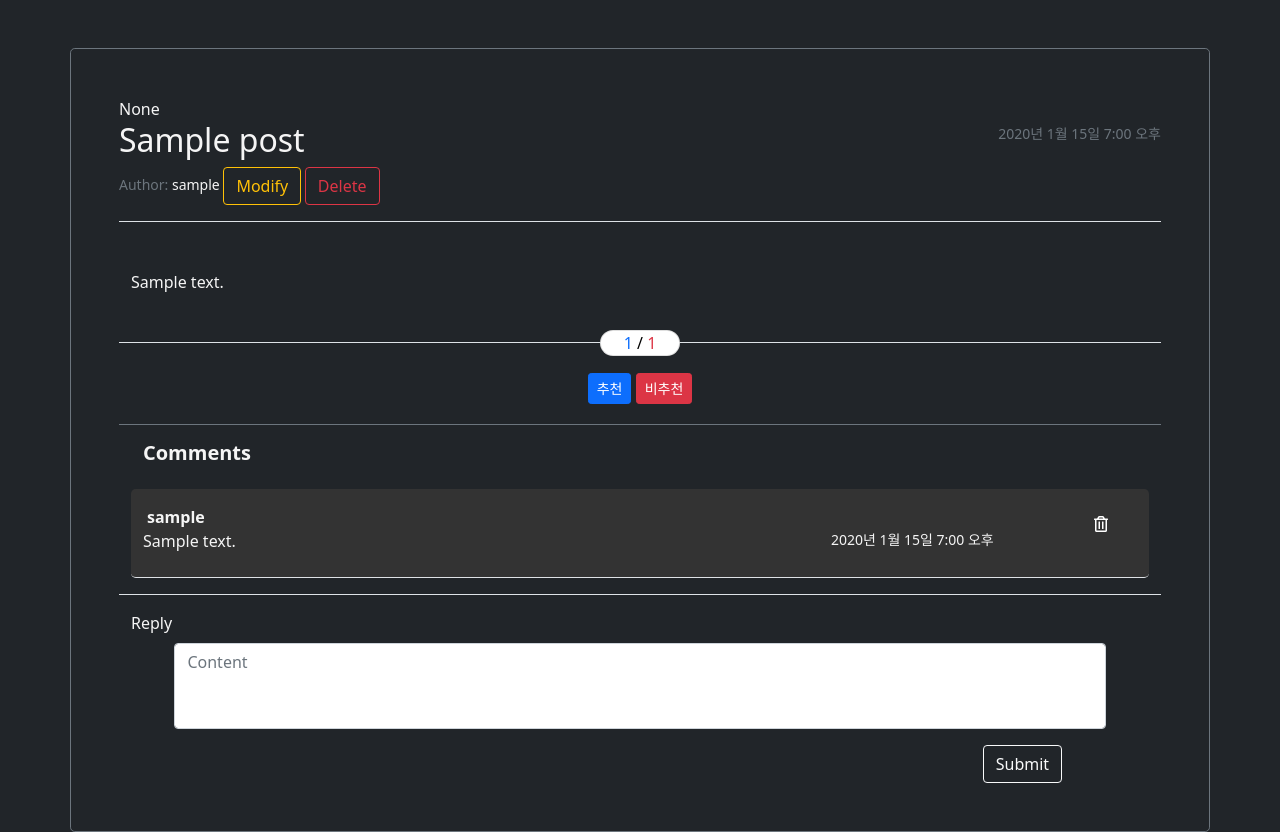
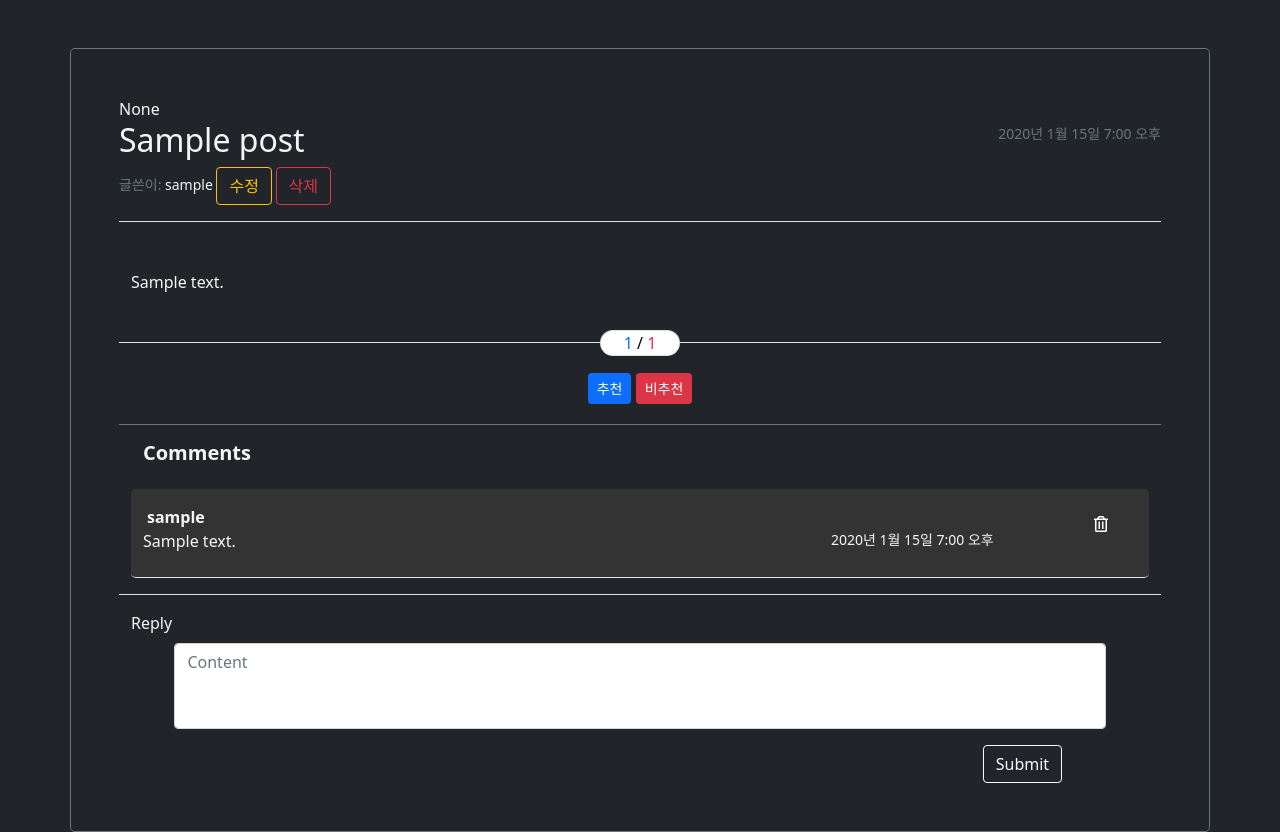
Before and after one commit to moon-hy/django-projects, a Django app: page /board/post/1/ in a window 1280 px wide. Shown: the part 57-889 px from the top of the page. Run offline with Django 4.2, Linux system fonts and the light colour scheme; a user stored in the database is signed in; tables that the repository leaves empty hold one stand-in row (values such as "Sample post"); data that the repository does not hold is empty; some libraries are stand-ins or nearby versions.

Commit message:
Update *_form.html
한글화

```diff
--- a/templates/board/comment_form.html
+++ b/templates/board/comment_form.html
@@ -39,13 +39,13 @@
                         <div class="modal-dialog">
                             <div class="modal-content">
                                 <div class="modal-header">
-                                    <h5 class="modal-title text-dark" id="modifyModalLabel">Are you sure ?</h5>
+                                    <h5 class="modal-title text-dark" id="modifyModalLabel">정말 삭제 하시겠습니까?</h5>
                                     <button type="button" class="btn-close" data-bs-dismiss="modal" aria-label="Close"></button>
                                 </div>
                                 <div class="modal-footer">
-                                    <button type="button" class="btn btn-secondary" data-bs-dismiss="modal">Close</button>
+                                    <button type="button" class="btn btn-secondary" data-bs-dismiss="modal">닫기</button>
                                     <a class="btn btn-primary"
-                                        href="{% url 'board:comment_delete' comment.id  %}">Yes</a>
+                                        href="{% url 'board:comment_delete' comment.id  %}">네</a>
                                 </div>
                             </div>
                         </div>
--- a/templates/board/post_form.html
+++ b/templates/board/post_form.html
@@ -21,30 +21,32 @@
     {% endif %}
 <!-- Author, Modify/Delete -->
 <span class="small text">
-    <span class="text-muted">Author:</span>
+    <span class="text-muted">글쓴이:</span>
     {{ post.author }}
 
     {% if post.author == request.user %}
     <button type="button" class="btn btn-outline-warning" data-bs-toggle="modal"
         data-bs-target="#postModify">
-        Modify
+        수정
     </button>
     <button type="button" class="btn btn-outline-danger" data-bs-toggle="modal"
         data-bs-target="#postDelete">
-        Delete
+        삭제
     </button>
     <!-- Modal popup-->
     <div class="modal fade" id="postModify" tabindex="-1" aria-labelledby="postModifyLabel" aria-hidden="true">
         <div class="modal-dialog">
           <div class="modal-content">
             <div class="modal-header">
-              <h5 class="modal-title text-dark" id="postModifyLabel">Are you sure ?</h5>
               <button type="button" class="btn-close" data-bs-dismiss="modal" aria-label="Close"></button>
             </div>
+            <div class="modal-body">
+              <h5 class="modal-title text-dark" id="postModifyLabel">정말 수정 하시겠습니까?</h5>
+            </div>
             <div class="modal-footer">
-              <button type="button" class="btn btn-secondary" data-bs-dismiss="modal">Close</button>
+              <button type="button" class="btn btn-secondary" data-bs-dismiss="modal">닫기</button>
               <a class="btn btn-primary"
-              href="{% url 'board:post_modify' post.id  %}">Yes</a>
+              href="{% url 'board:post_modify' post.id  %}">네</a>
             </div>
           </div>
         </div>
@@ -53,13 +55,15 @@
         <div class="modal-dialog">
           <div class="modal-content">
             <div class="modal-header">
-              <h5 class="modal-title text-dark" id="postDeleteLabel">Are you sure ?</h5>
               <button type="button" class="btn-close" data-bs-dismiss="modal" aria-label="Close"></button>
             </div>
+            <div class="modal-body">
+              <h5 class="text-dark" id="postDeleteLabel">정말 삭제 하시겠습니까?</h5>
+            </div>
             <div class="modal-footer">
-              <button type="button" class="btn btn-secondary" data-bs-dismiss="modal">Close</button>
+              <button type="button" class="btn btn-secondary" data-bs-dismiss="modal">닫기</button>
               <a class="btn btn-primary"
-              href="{% url 'board:post_delete' post.id  %}">Yes</a>
+              href="{% url 'board:post_delete' post.id  %}">네<sp></a>
             </div>
           </div>
         </div>
```
